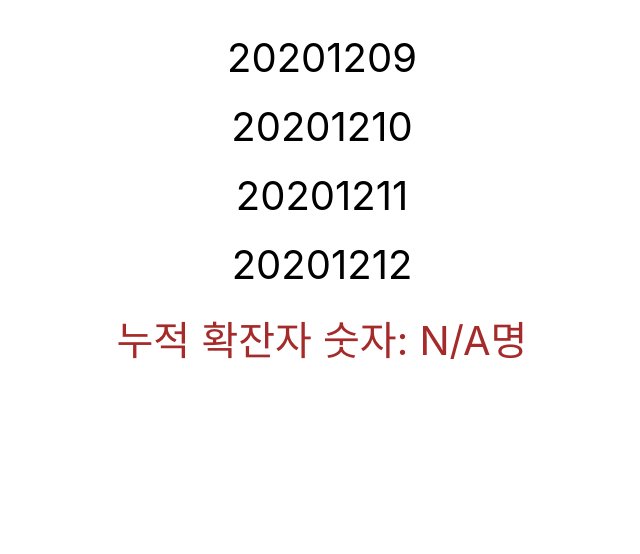
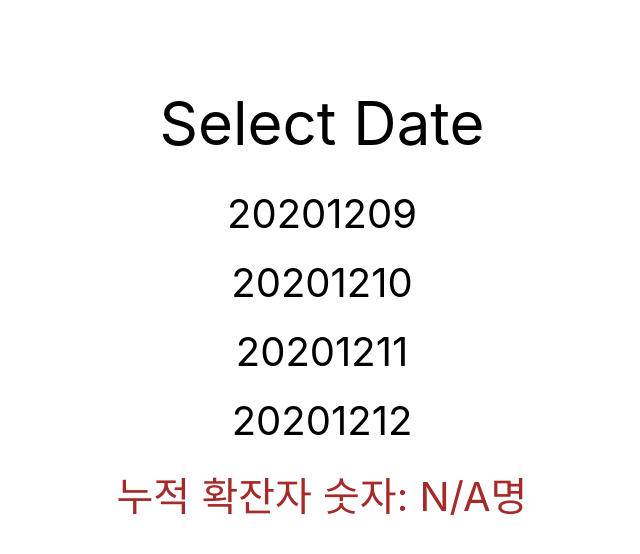
Before and after one commit to justakim12/simple_projects_withReact, a React (Create React App) app in the folder openapi_project/: page / in a window 1280 px wide. Shown: the top 554 px of the page, without its empty margins (318-958 px from the left). Built offline with nearby package versions, Linux system fonts and the light colour scheme.

Commit message:
Change page layout

```diff
--- a/openapi_project/src/App.css
+++ b/openapi_project/src/App.css
@@ -1,11 +1,17 @@
 .date-box {
   width: 100%;
-  height: 300px;
+  height: 500px;
   margin-top: 50px;
   display: flex;
   justify-content: center;
   align-items: center;
   flex-direction: column;
+}
+
+.title {
+  margin: 20px;
+  font-size: 60px;
+  font-style: bold;
 }
 
 .date {
--- a/openapi_project/src/App.js
+++ b/openapi_project/src/App.js
@@ -16,6 +16,9 @@ function App() {
 
   return (
     <div className="date-box">
+      <div className="title">
+        Select Date
+      </div>
       <div className="date" onClick={fetchData}>
         20201209
       </div>
```
